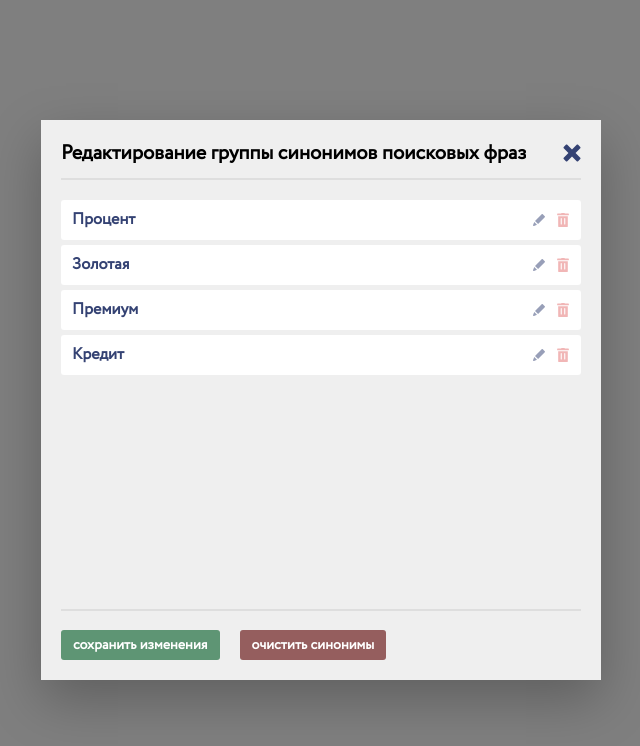
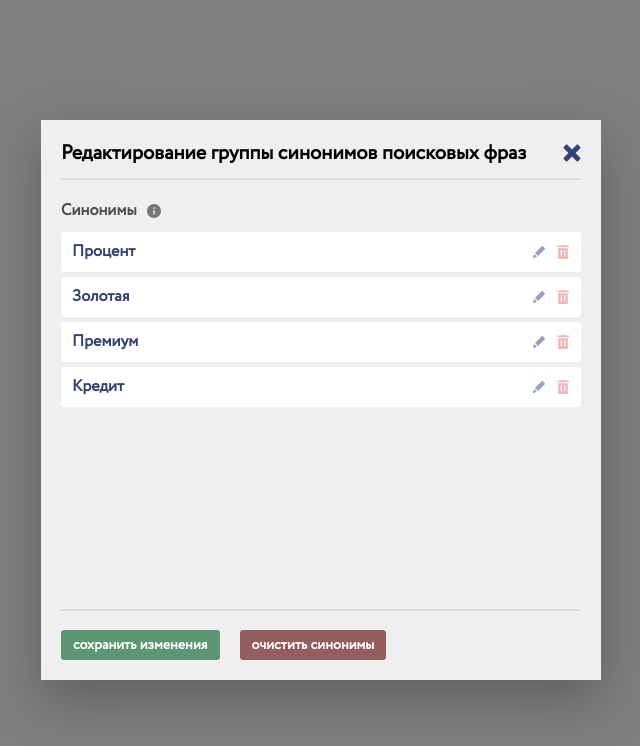
Before and after one commit to PopinskiSoda/synonyms, a React (Create React App) app: page / in a window 1280 px wide. Shown: the top 746 px of the page, without its empty margins (319-959 px from the left). Built offline with nearby package versions, Linux system fonts and the light colour scheme.

Commit message:
Added information badge

```diff
--- a/src/components/SynonymsModal.js
+++ b/src/components/SynonymsModal.js
@@ -3,6 +3,8 @@ import { Card } from './Card';
 import { Modal } from './Modal';
 import { useSelector } from 'react-redux';
 import { Button } from './Button';
+import information from '../icons/information.svg'
+import './SynonymsModal/index.scss'
 
 export const SynonymsModal = ({onClose}) => {
     const cards = useSelector(state => state.cards);
@@ -18,6 +20,12 @@ export const SynonymsModal = ({onClose}) => {
                 </>
             }
         >
+            <div className='SynonymsModal__information'>
+                <div className='SynonymsModal__information-text'>
+                    Синонимы
+                </div>
+                <img src={information}/>
+            </div>
             {cards.map((card) => (
                 <Card
                     key={card.id}
--- /dev/null
+++ b/src/components/SynonymsModal/index.scss
@@ -0,0 +1,13 @@
+.SynonymsModal {
+  &__information {
+    display: flex;
+    margin-bottom: 10px;
+  }
+
+  &__information-text {
+    font-size: 16px;
+    line-height: 22px;
+    color: #4f4f4f;
+    margin-right: 10px;
+  }
+}
```
